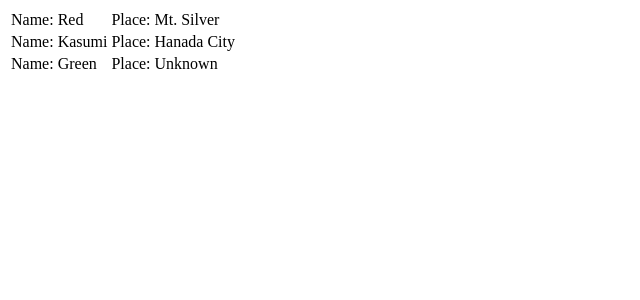
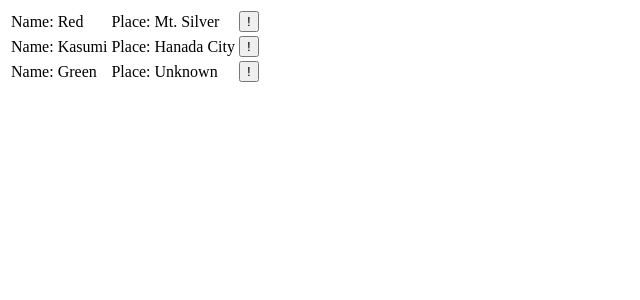
Before and after one commit to kozmof/react-stack, a React app: page / in a window 1280 px wide. Shown: the top 300 px of the page, without its empty margins (0-640 px from the left). Built offline with nearby package versions, Linux system fonts and the light colour scheme.

Commit message:
Update a demo

```diff
--- a/src/components/Demo.tsx
+++ b/src/components/Demo.tsx
@@ -13,6 +13,7 @@ export const props: StackProps<Item> = {
       <tr key={item.id}>
         <td>Name: {item.name}</td>
         <td>Place: {item.place}</td>
+        <td><button onClick={()=>console.log("!")}>!</button></td>
       </tr>
     );
   }
```
Also changed, not shown: 2 other files (tests, documents, lock files or other folders).
